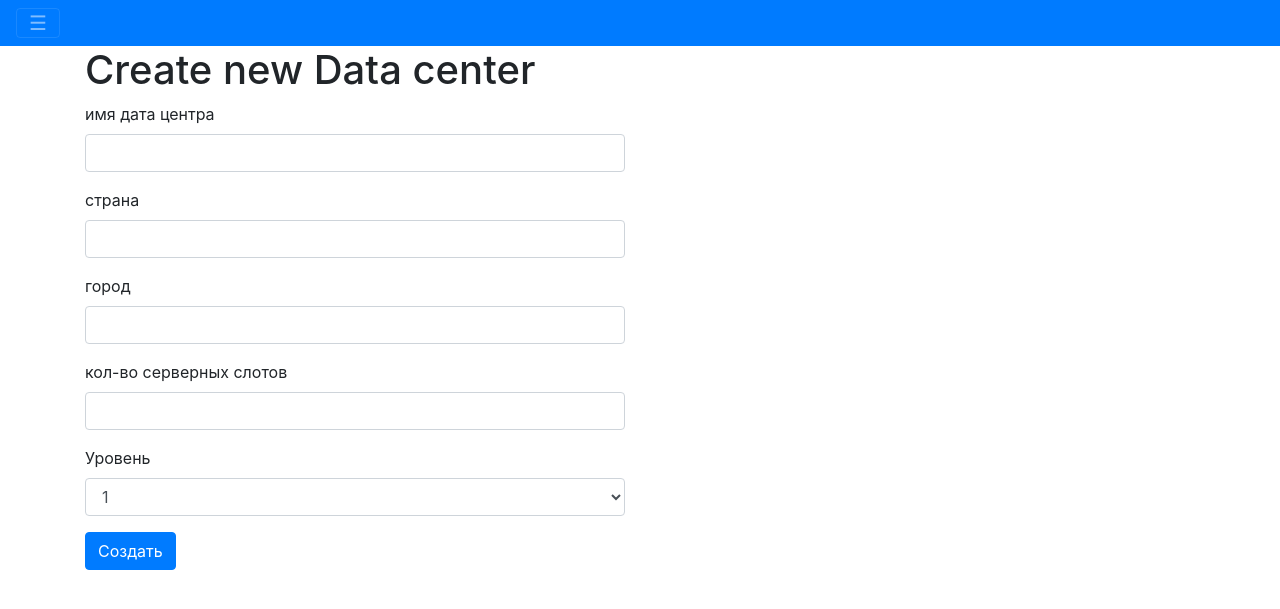
After one commit to tr-nikolai/BEproject, a Flask app: template templates/create_data.html in a window 1280 px wide. The commit adds this page. Shown: the top 609 px of the page. Run offline with Flask 2, Linux system fonts and the light colour scheme; the template is opened without the code that fills it: values that come from a table or form of the project are taken from there, others are empty; some libraries are stand-ins or nearby versions.

Commit message:
added delete Data

```diff
--- a/app.py
+++ b/app.py
@@ -1,11 +1,13 @@
-from flask import Flask, render_template, request, abort, url_for
+from flask import Flask, render_template, request, abort, url_for, redirect
 from flask_sqlalchemy import SQLAlchemy
+from forms import DataForm
 
 
 #  config
 app = Flask(__name__)
 app.config['SQLALCHEMY_DATABASE_URI'] = 'sqlite:///testes.db'
 app.config['SQLALCHEMY_TRACK_MODIFICATIONS'] = False
+app.config['SECRET_KEY'] = 'DontTellAnyone'
 db = SQLAlchemy(app)
 
 
@@ -18,10 +20,10 @@ class Data(db.Model):
     slot_servers = db.Column(db.Integer, nullable=False)
     data_tier = db.Column(db.Integer, nullable=False)
 
-    servers = db.relationship('Server', backref='data') # у серверов обращаться по имени data server = Servers(name='c3p0', data=anthony) где anthony обьект Data
+    servers = db.relationship('Server', backref=db.backref('data', cascade='all,delete'), lazy='dynamic') # у серверов обращаться по имени data server = Servers(name='c3p0', data=anthony) где anthony обьект Data
 
     def __repr__(self):
-        return '<data {} id = {} >'.format(self.name_data, self.id)
+        return '<data {} id={} >'.format(self.name_data, self.id)
 
 
 class Server(db.Model):
@@ -34,9 +36,13 @@ class Server(db.Model):
 
     data_id = db.Column(db.Integer, db.ForeignKey('data.id'))
 
+    # data_id = db.Column(db.Integer, db.ForeignKey('data.id'))
+    # data = db.relationship(Data, backref=db.backref('server', ))
+
 
     def __repr__(self):
-        return '<server {} >'.format(self.name_server)
+        return '<server {} id={} >'.format(self.name_server, self.id)
+
 
 #  view
 @app.route('/', methods=['GET'])
@@ -52,15 +58,38 @@ def data_edit(id):
         abort(404)
     if request.method == 'POST': #  принимаем достаем данные и перерисовываем страницу
         data.name_data = request.form['name_data']
-        print(request.form)
         db.session.commit()
         return render_template('data_edit.html', data=data)
     return render_template('data_edit.html', data=data)
 
 
+@app.route('/data/<id>/delete/', methods=['GET', 'POST'])
+def data_delete(id):
+    data = Data.query.filter_by(id=id).first()
+    if not data:
+        abort(404)
+    db.session.delete(data)
+    db.session.commit()
+    return redirect(url_for('index'))
+
+
 @app.route('/data/create', methods=['GET', 'POST'])
-def data_create():   #  создание дата центра
-    return None
+def create_data():
+    if request.method == 'POST':
+        # print(request.form)
+        try:
+            data = Data(name_data=request.form['name_data'],
+                        place_conutry = request.form['place_conutry'],
+                        place_city = request.form['place_city'],
+                        slot_servers = request.form['slot_servers'],
+                        data_tier = request.form['data_tier'])
+            db.session.add(data)
+            db.session.commit()
+        except:
+            print('что-то не так')
+        return redirect(url_for('index'))
+    form = DataForm()
+    return render_template('create_data.html', form=form)
 
 
 
--- /dev/null
+++ b/forms.py
@@ -0,0 +1,9 @@
+from wtforms import Form, StringField, SelectField,IntegerField
+from wtforms.validators import Required, InputRequired, DataRequired
+
+class DataForm(Form):
+    name_data = StringField(label='имя дата центра', validators=[DataRequired()])
+    place_conutry = StringField(label='страна')
+    place_city = StringField(label='город')
+    slot_servers = IntegerField(label='кол-во серверных слотов')
+    data_tier = SelectField(label='Уровень', choices=[('1', 1),('2',2),('3',3)])
--- a/templates/base.html
+++ b/templates/base.html
@@ -29,7 +29,7 @@
                         <a class="nav-link" href="/">Home <span class="sr-only">(current)</span></a>
                     </li>
                     <li class="nav-item">
-                        <a class="nav-link" href="#">Features</a>
+                        <a class="nav-link" href="{{ url_for('create_data') }}">Create Data</a>
                     </li>
                     <li class="nav-item">
                         <a class="nav-link" href="#">Pricing</a>
--- /dev/null
+++ b/templates/create_data.html
@@ -0,0 +1,19 @@
+{% extends 'base.html' %}
+{% block title %}
+Create new Data
+{% endblock %}
+
+{% block content %}
+<div class="col-md-6">
+    <h1>Create new Data center</h1>
+    <form action="{{ url_for('create_data') }}" method="POST">
+        {% for field in form %}
+        <div class="form-group">
+        {{ field.label(class='control-label') }}
+        {{ field(class='form-control') }}
+        </div>
+        {% endfor %}
+        <button type="submit" class="btn btn-primary"> Создать</button>
+    </form>
+</div>
+{% endblock %}
--- a/templates/index.html
+++ b/templates/index.html
@@ -24,7 +24,7 @@
         <td><a href="">сервера</a></td>
         <!--<td><a href="/data/{{ item.id }}/edit">редактировать</a></td>-->
         <td><a href="{{ url_for('data_edit', id=item.id) }}">редактировать</a></td>
-        <td><a href=" ">удалить</a></td>
+        <td><a href="{{ url_for('data_delete', id=item.id) }}">удалить</a></td>
     </tr>
     {% endfor %}
 
```
